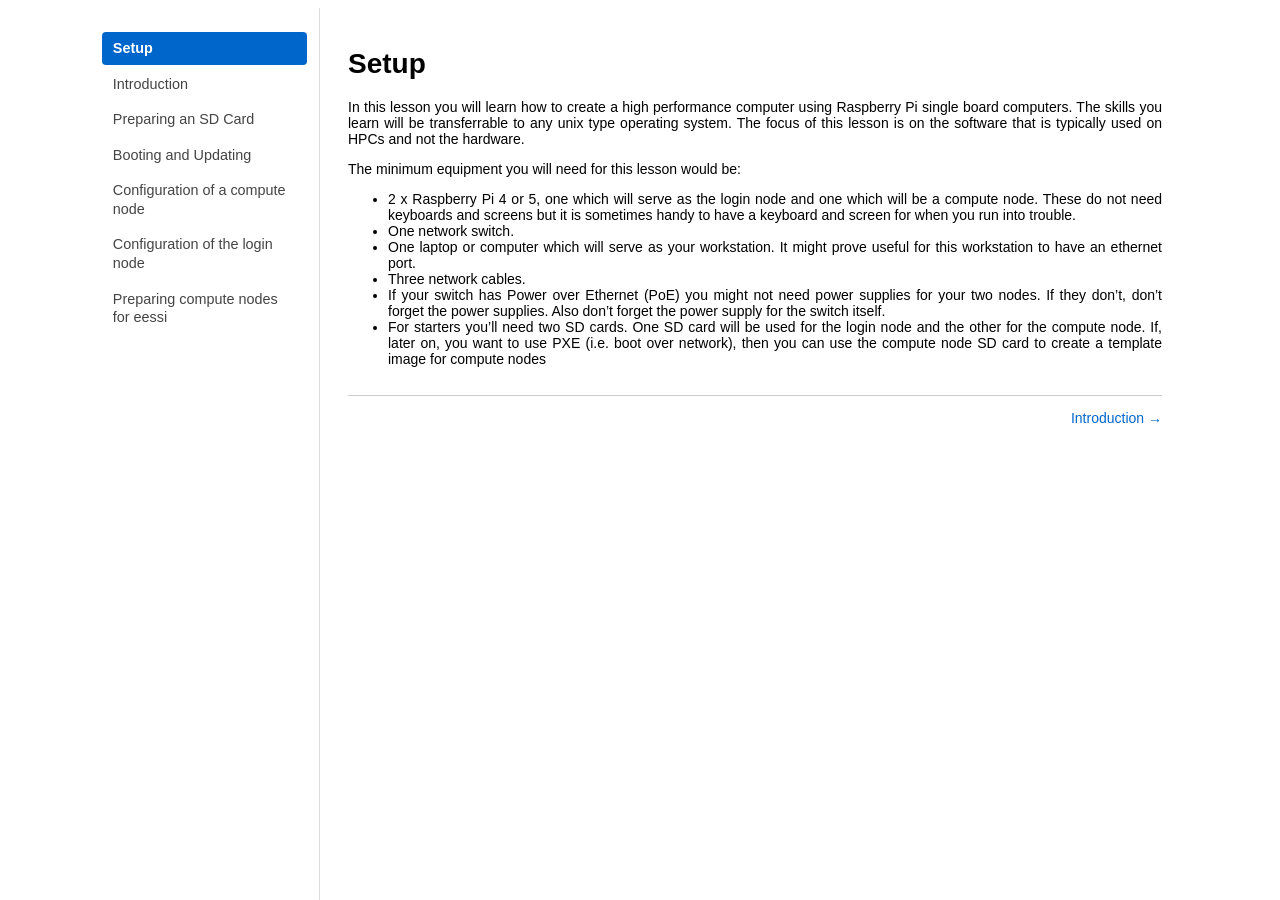
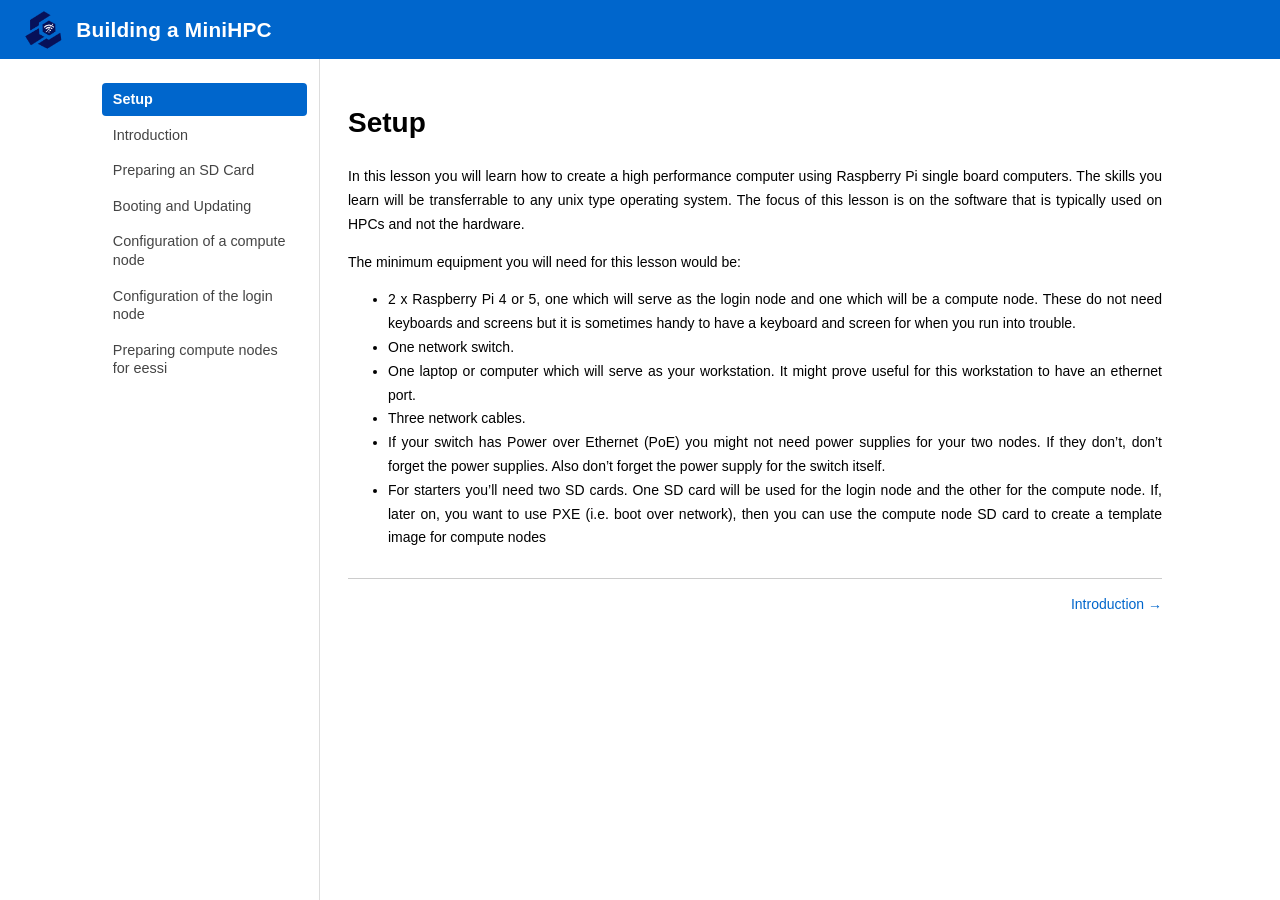
Before and after one commit to carpentriesoffline/Building_a_miniHPC_for_Training, a Jekyll site: the page built from index.md, in a window 1280 px wide and 900 px high. Built offline with Jekyll 4.4.1, drawn with Linux system fonts in a browser that asks for light colours.

Commit message:
Prettify site with a header

```diff
--- a/_layouts/default.html
+++ b/_layouts/default.html
@@ -5,6 +5,12 @@
     <link rel="stylesheet" href="{{ site.baseurl }}/assets/css/styles.css">
   </head>
   <body>
+    <header class="site-header">
+      <a href="{{ site.baseurl }}/" class="site-header__brand">
+        <img src="{{ site.baseurl }}/fig/OFFLINE_logo.png" alt="CarpentriesOffline logo" class="site-header__logo">
+        <span class="site-header__title">Building a MiniHPC</span>
+      </a>
+    </header>
     <div class="page-wrapper">
       {% include sidebar.html %}
 
--- a/_sass/main.scss
+++ b/_sass/main.scss
@@ -1,5 +1,33 @@
 body {
   font-family: sans-serif;
+  margin: 0;
+  line-height: 1.7;
+}
+
+.site-header {
+  background: #0066cc;
+  padding: 0.6em 1.5em;
+  display: flex;
+  align-items: center;
+}
+
+.site-header__brand {
+  display: flex;
+  align-items: center;
+  gap: 0.75em;
+  text-decoration: none;
+}
+
+.site-header__logo {
+  height: 2.5em;
+  width: auto;
+}
+
+.site-header__title {
+  color: #fff;
+  font-size: 1.3em;
+  font-weight: bold;
+  letter-spacing: 0.01em;
 }
 
 img {
```
Also changed, not shown: fig/OFFLINE_logo.png (added).
